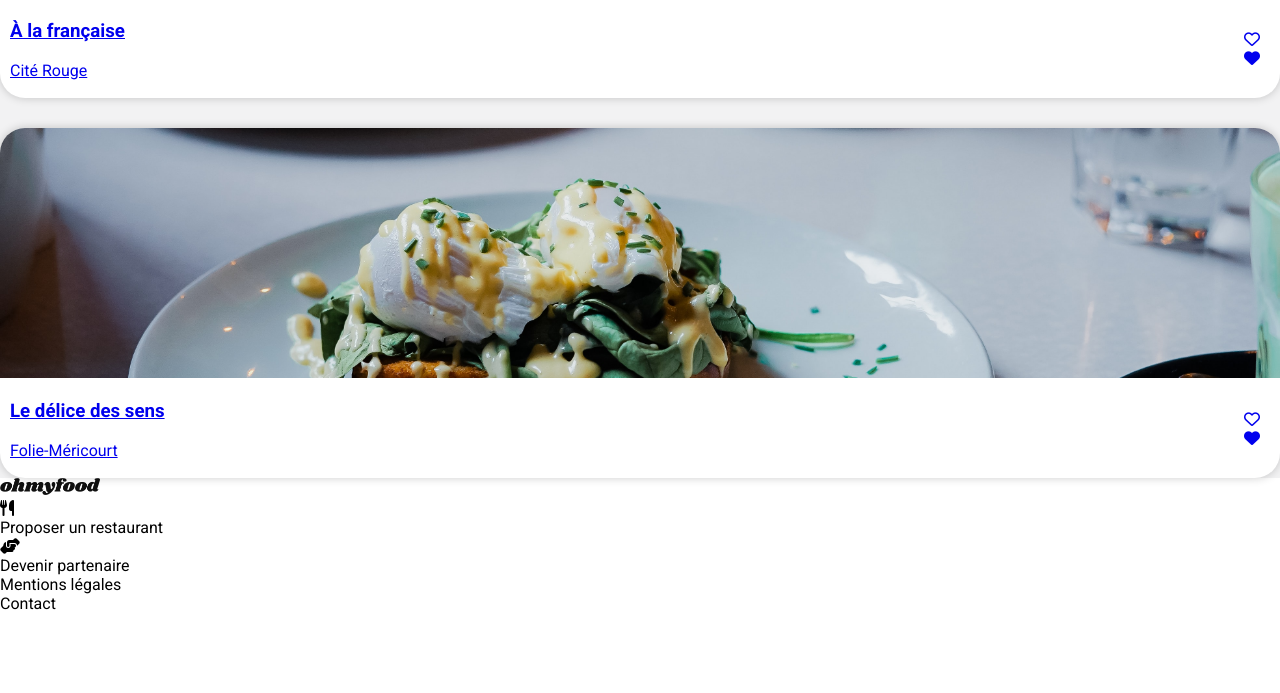
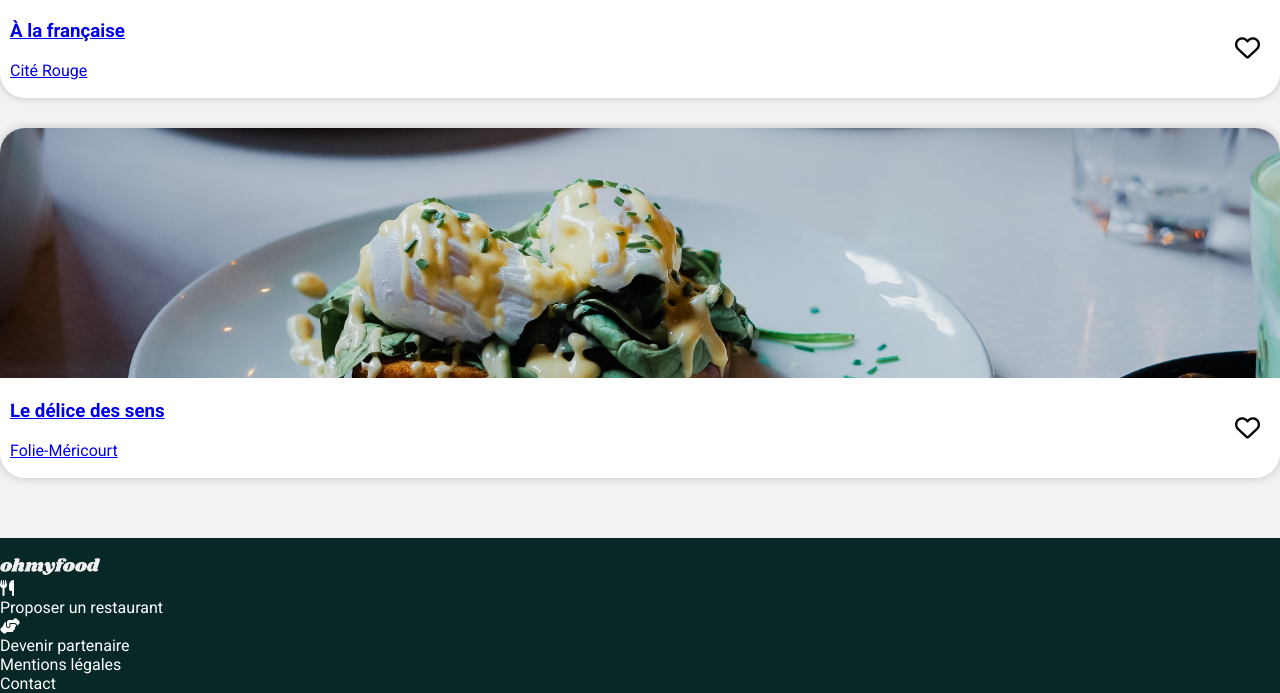
Before and after one commit to mostapha69/HarbaouiMostapha_3_22072021, a website: page index.html in a window 1280 px wide. Shown: the part 1444-2137 px from the top of the page. Before the commit the page ends 2057 px from the top, so only its background shows below. Drawn offline with Linux system fonts and the light colour scheme; a web font is replaced by a local one.

Commit message:
footer logo couleur  + html footer

```diff
--- a/index.html
+++ b/index.html
@@ -187,11 +187,11 @@
             <div>
                 <img src="./Maquettes Ohmyfood/images/logo/ohmyfood.png" alt="logo">
             </div>
-            <div>
+            <div class="footer__container__restaurant">
                 <div><i class="fas fa-utensils"></i></div>
                 <div>Proposer un restaurant</div>
             </div>
-            <div>
+            <div class="footer__container__partner">
                 <div><i class="fas fa-hands-helping"></i></div>
                 <div>Devenir partenaire</div>
             </div>
--- a/style.scss
+++ b/style.scss
@@ -90,7 +90,7 @@ h1 {
 
 .section__restaurant {
     background-color: #F2F2F3;
-
+    padding-bottom: 60px;
 }
 .restaurants {
     display: grid;
@@ -129,6 +129,17 @@ h1 {
     padding-right: 20px;
 }
 
+.restaurants_card-bottom-heart-completed{
+    display: none;
+}
+
+.restaurants_card-bottom-heart-empty{
+    font-size: 25px;
+    text-decoration: none;
+    color:black;
+
+}
+
 .restaurants_card-little-img{
     position:absolute;
     top:10px;
@@ -136,9 +147,17 @@ h1 {
     background-color: $color-tertiary;
 }
 
+
 //footer{
 
 //}
+
+footer{
+    background-color: #082828;
+    color: white;
+}
 footer img {
     width:100px;
+    padding-top:20px;
+    filter:invert(1); //changer la couleur du logo en blanc
 }
```
Also changed, not shown: style.css, 1 other file.
